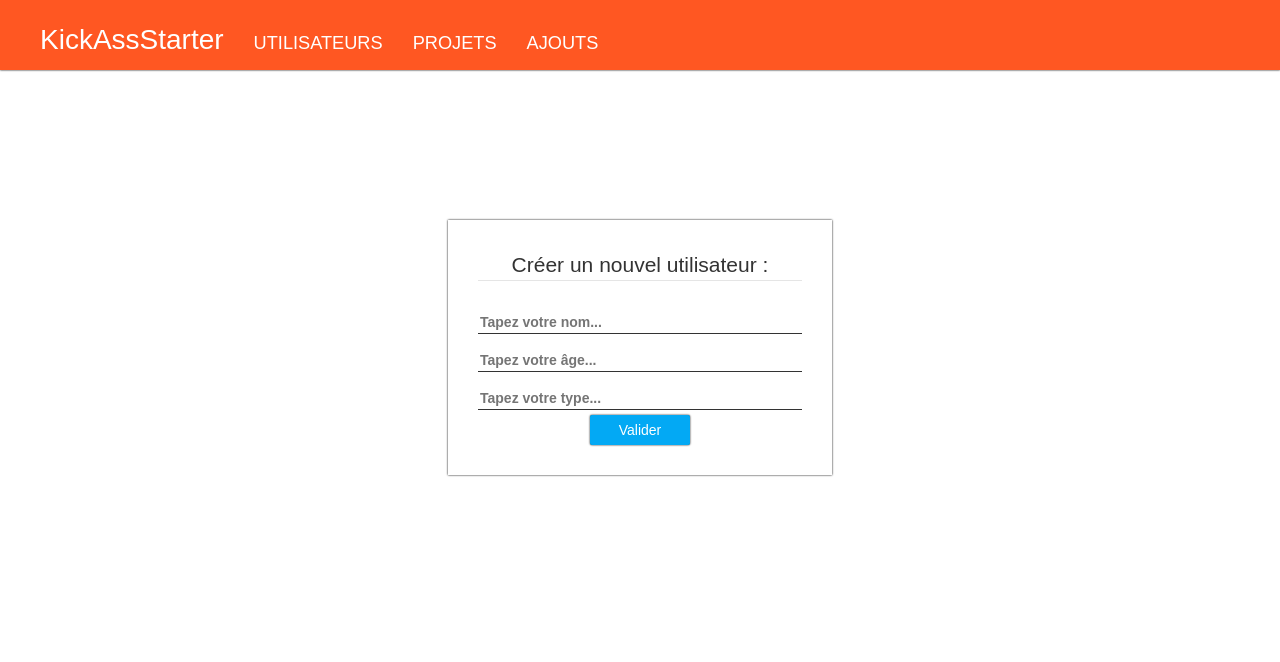
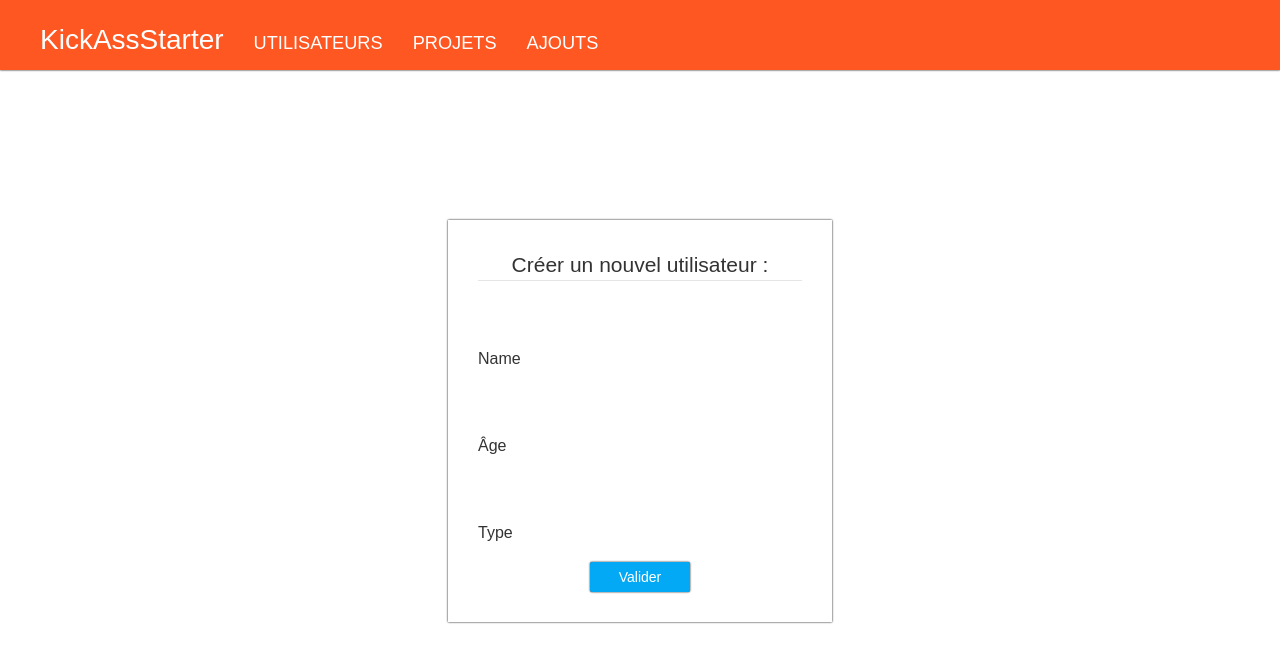
Before and after one commit to simplonco/react-kickass-exercice, a React (Create React App) app in the folder kickass/: page /usersForm in a window 1280 px wide. Shown: the top 662 px of the page. Built offline with nearby package versions, Linux system fonts and the light colour scheme.

Commit message:
finalisation form user style

```diff
--- a/kickass/src/CSS/Form.css
+++ b/kickass/src/CSS/Form.css
@@ -13,33 +13,68 @@ legend {
   text-align: center;
 }
 
-label {
-  width: 100%;
-  padding-top: 10px;
+.field {
+  position: relative;
+  padding: 16px 0 8px 0;
 }
 
-label:focus input {
-  color: blue;
-}
-
-.container-input {
-
-}
-
-input {
+.field-label {
+  position: relative;
+  display: block;
   width: 100%;
-  border: none;
-  outline: none;
-  border-bottom: 1px solid black;
+  line-height: 16px;
+  padding-top: 10px;
+  font-size: 16px;
+  font-weight: 400;
+  transform: translateY(24px);
+  transform-origin: top left;
   transition-duration: 0.4s;
 }
 
-input:focus {
+.field-input {
+  position: relative;
+  display: block;
+  width: 100%;
+  line-height: 16px;
+  padding: 8px 0;
+  -webkit-appearance: none;
   border: none;
-  color: blue;
+  outline: none;
+  background-color: transparent;
+  transition-duration: 0.4s;
 }
 
-input:required {
+.field::after {
+  content:'';
+  height: 2px;
+  width: 100%;
+  position:absolute;
+  bottom:6;
+  left:0;
+  /*background-color: #EF6C00;*/
+  transform: scaleX(0);
+  transition: transform 0.4s;
+}
+
+.is-focused::after {
+  transform: scaleX(1);
+}
+
+.is-focused .field-label {
+  /*color: #EF6C00;*/
+  transform: translateY(0);
+  transform: scale(0.8);
+}
+
+.has-label .field-label {
+  color: #EF6C00;
+}
+
+.field.has-label::after {
+  background-color: #EF6C00;
+}
+
+.field-input:required {
   border-color: inherit;
   -webkit-box-shadow: none;
   box-shadow: none;
@@ -49,7 +84,6 @@ input:required {
 .container-btn {
   text-align: center;
 }
-
 
 @media (max-width : 1200px) {
   .container-form {
--- a/kickass/src/views/UsersForm.jsx
+++ b/kickass/src/views/UsersForm.jsx
@@ -11,7 +11,6 @@ class UsersForm extends Component {
        age: '',
        type: '',
      };
-
      this.handleFormSubmit = this.handleFormSubmit.bind(this);
    }
 
@@ -42,6 +41,19 @@ class UsersForm extends Component {
     }
   }
 
+  onFocusInput = (event) => {
+    event.target.parentElement.classList.add('is-focused');
+    event.target.parentElement.classList.add('has-label');
+
+  }
+
+  onBlurInput = (event) => {
+    if (event.target.value.length === 0 ) {
+      event.target.parentElement.classList.remove('is-focused')
+    }
+    event.target.parentElement.classList.remove('has-label')
+  }
+
   render() {
     let { name, age, type } = this.state;
 
@@ -49,23 +61,19 @@ class UsersForm extends Component {
       <div className="container-form">
         <form onSubmit={this.handleFormSubmit}>
           <legend>Créer un nouvel utilisateur : </legend>
-
-          <div className="container-input">
-            <label for="name">
-              <input className="test" type="text" id="name" name="name" placeholder="Tapez votre nom..." onChange={this.handleFormChange} value={name} required />
-            </label>
+          <div className="field">
+            <label className="field-label" for="name">Name</label>
+              <input className="field-input" type="text" id="name" name="name"  onChange={this.handleFormChange} value={name} required onFocus={this.onFocusInput} onBlur={this.onBlurInput}/>
+          </div>
+          <div className="field">
+            <label className="field-label" for="age">Âge</label>
+              <input className="field-input" type="text" id="age" name="age"  onChange={this.handleFormChange} value={age} required onFocus={this.onFocusInput} onBlur={this.onBlurInput}/>
+          </div>
+          <div className="field">
+            <label className="field-label" for="type">Type</label>
+              <input className="field-input" type="text" id="type" name="type"  onChange={this.handleFormChange} value={type} required onFocus={this.onFocusInput} onBlur={this.onBlurInput}/>
           </div>
 
-          <div className="container-input">
-            <label for="age">
-              <input type="text" id="age" name="age" placeholder="Tapez votre âge..." onChange={this.handleFormChange} value={age} required/>
-            </label>
-          </div>
-          <div className="container-input">
-            <label for="type">
-              <input type="text" id="type" name="type" placeholder="Tapez votre type..." onChange={this.handleFormChange} value={type} required/>
-            </label>
-          </div>
           <div className="container-btn">
             <Button type="submit" value="Valider" backgroundColor="#03A9F4" color="white" />
           </div>
```
